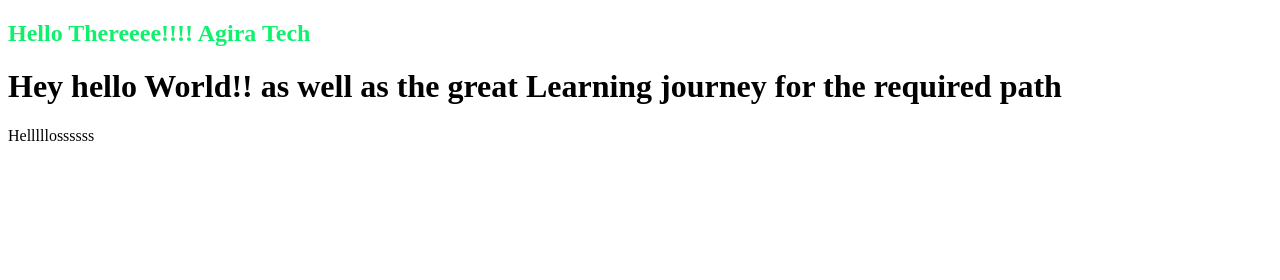
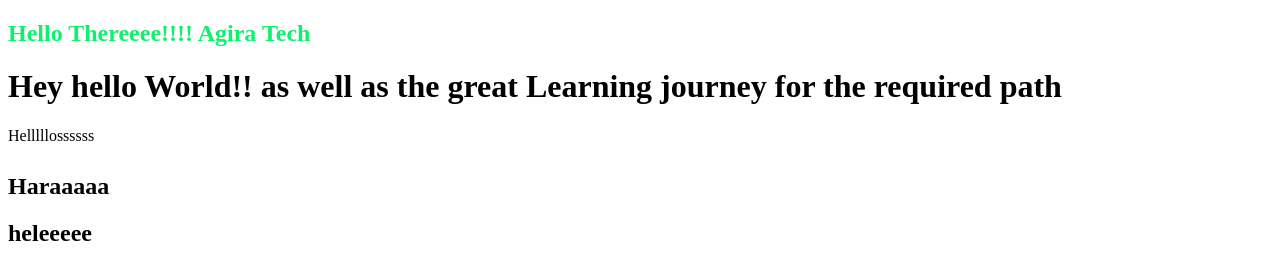
Before and after one commit to logachan/Agira_learning, a plain HTML site: page index.html in a window 1280 px wide. Drawn offline with Linux system fonts and the light colour scheme.

Commit message:
updtaaaaa

```diff
--- a/index.html
+++ b/index.html
@@ -17,5 +17,10 @@
         </td>
     </table>
 
+
+    <h2>Haraaaaa </h2>
+
+    <h2>heleeeee</h2>
+
 </body>
 </html>
```
